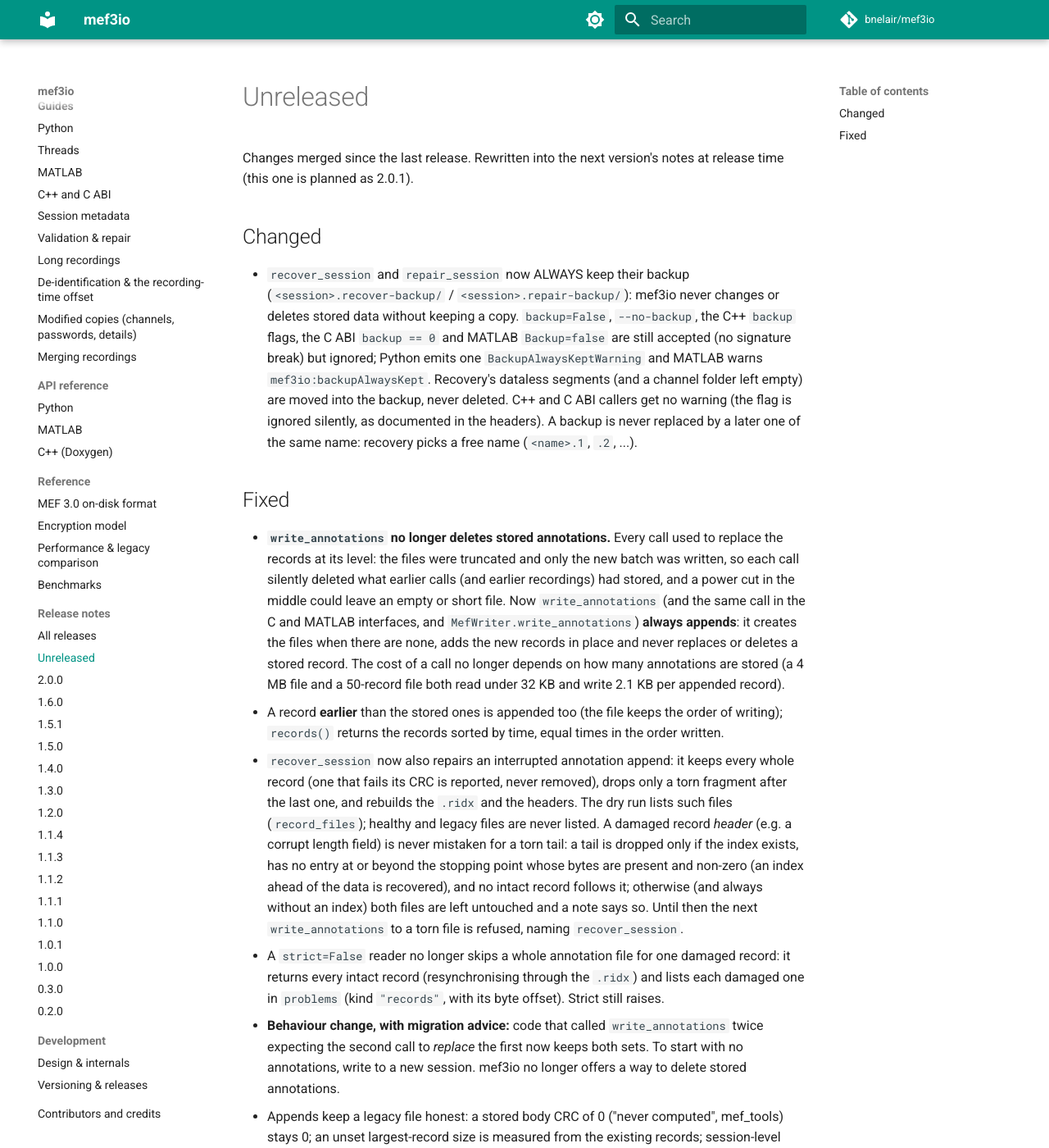
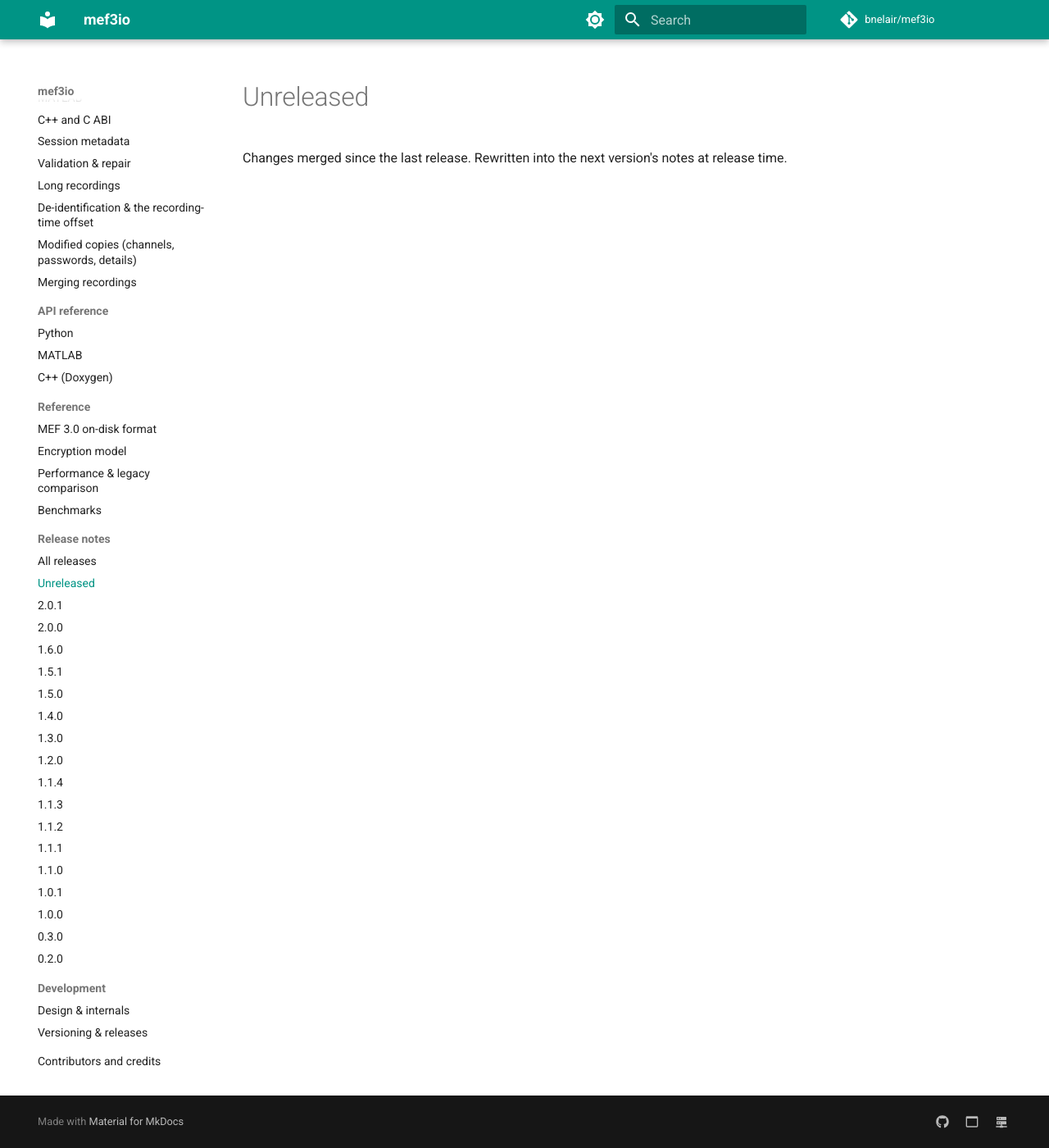
Before and after one commit to bnelair/mef3io, an MkDocs documentation site: the page built from docs/release_notes/unreleased.md, in a window 1280 px wide and 1400 px high. Shown: the whole window at 82% size. Built offline with MkDocs 1.6.1 and Material for MkDocs 9.7.7, drawn with Linux system fonts in a browser that asks for light colours; comment, search, counter and statistics services are not loaded; some of the changed text lies outside the part shown.

Commit message:
Docs revision for 2.0.1: release notes, index, nav
Co-Authored-By: Claude Opus 5.5 <noreply@anthropic.com>
Claude-Session: https://claude.ai/code/session_01PWYBRHqzczzUfo99eFKLmQ

```diff
--- a/docs/release_notes/unreleased.md
+++ b/docs/release_notes/unreleased.md
@@ -1,59 +1,4 @@
 # Unreleased
 
 Changes merged since the last release. Rewritten into the next version's
-notes at release time (this one is planned as 2.0.1).
-
-## Changed
-
-- `recover_session` and `repair_session` now ALWAYS keep their backup
-  (`<session>.recover-backup/` / `<session>.repair-backup/`): mef3io never
-  changes or deletes stored data without keeping a copy. `backup=False`,
-  `--no-backup`, the C++ `backup` flags, the C ABI `backup == 0` and MATLAB
-  `Backup=false` are still accepted (no signature break) but ignored; Python
-  emits one `BackupAlwaysKeptWarning` and MATLAB warns
-  `mef3io:backupAlwaysKept`. Recovery's dataless segments (and a channel
-  folder left empty) are moved into the backup, never deleted.
-  C++ and C ABI callers get no warning (the flag is ignored silently, as
-  documented in the headers). A backup is never replaced by a later one of
-  the same name: recovery picks a free name (`<name>.1`, `.2`, ...).
-
-## Fixed
-
-- **`write_annotations` no longer deletes stored annotations.** Every call used
-  to replace the records at its level: the files were truncated and only the
-  new batch was written, so each call silently deleted what earlier calls (and
-  earlier recordings) had stored, and a power cut in the middle could leave an
-  empty or short file. Now `write_annotations` (and the same call in the C and
-  MATLAB interfaces, and `MefWriter.write_annotations`) **always appends**: it
-  creates the files when there are none, adds the new records in place and
-  never replaces or deletes a stored record. The cost of a call no longer
-  depends on how many annotations are stored (a 4 MB file and a 50-record file
-  both read under 32 KB and write 2.1 KB per appended record).
-  - A record **earlier** than the stored ones is appended too (the file keeps
-    the order of writing); `records()` returns the records sorted by time,
-    equal times in the order written.
-  - `recover_session` now also repairs an interrupted annotation append: it
-    keeps every whole record (one that fails its CRC is reported, never
-    removed), drops only a torn fragment after the last one, and rebuilds the
-    `.ridx` and the headers. The dry run lists such files (`record_files`);
-    healthy and legacy files are never listed. A damaged record *header*
-    (e.g. a corrupt length field) is never mistaken for a torn tail: a tail is
-    dropped only if the index exists, has no entry at or beyond the stopping point whose bytes are present and
-    non-zero (an index ahead of the data is recovered), and no intact record follows it; otherwise (and always without an
-    index) both files are left untouched and a note says so. Until then the next
-    `write_annotations` to a torn file is refused, naming `recover_session`.
-  - A `strict=False` reader no longer skips a whole annotation file for one
-    damaged record: it returns every intact record (resynchronising through
-    the `.ridx`) and lists each damaged one in `problems` (kind `"records"`,
-    with its byte offset). Strict still raises.
-  - **Behaviour change, with migration advice:** code that called
-    `write_annotations` twice expecting the second call to *replace* the first
-    now keeps both sets. To start with no annotations, write to a new session.
-    mef3io no longer offers a way to delete stored annotations.
-  - Appends keep a legacy file honest: a stored body CRC of 0 ("never
-    computed", mef_tools) stays 0; an unset largest-record size is measured
-    from the existing records; session-level records go to the file readers
-    use (the sole `.rdat`, whatever its name; several candidates are refused);
-    an index without its `.rdat` is never replaced.
-  - The order is within each level; legacy readers (mef_tools, pymef) return
-    file order, so they show an out-of-order append unsorted.
+notes at release time.
--- a/mkdocs.yml
+++ b/mkdocs.yml
@@ -85,6 +85,7 @@ nav:
   - Release notes:
       - All releases: release_notes/index.md
       - Unreleased: release_notes/unreleased.md
+      - "2.0.1": release_notes/2.0.1.md
       - "2.0.0": release_notes/2.0.0.md
       - "1.6.0": release_notes/1.6.0.md
       - "1.5.1": release_notes/1.5.1.md
```
Also changed, not shown: docs/release_notes/2.0.1.md (added, +92 -0 lines), docs/release_notes/index.md (+1 -0 lines).
